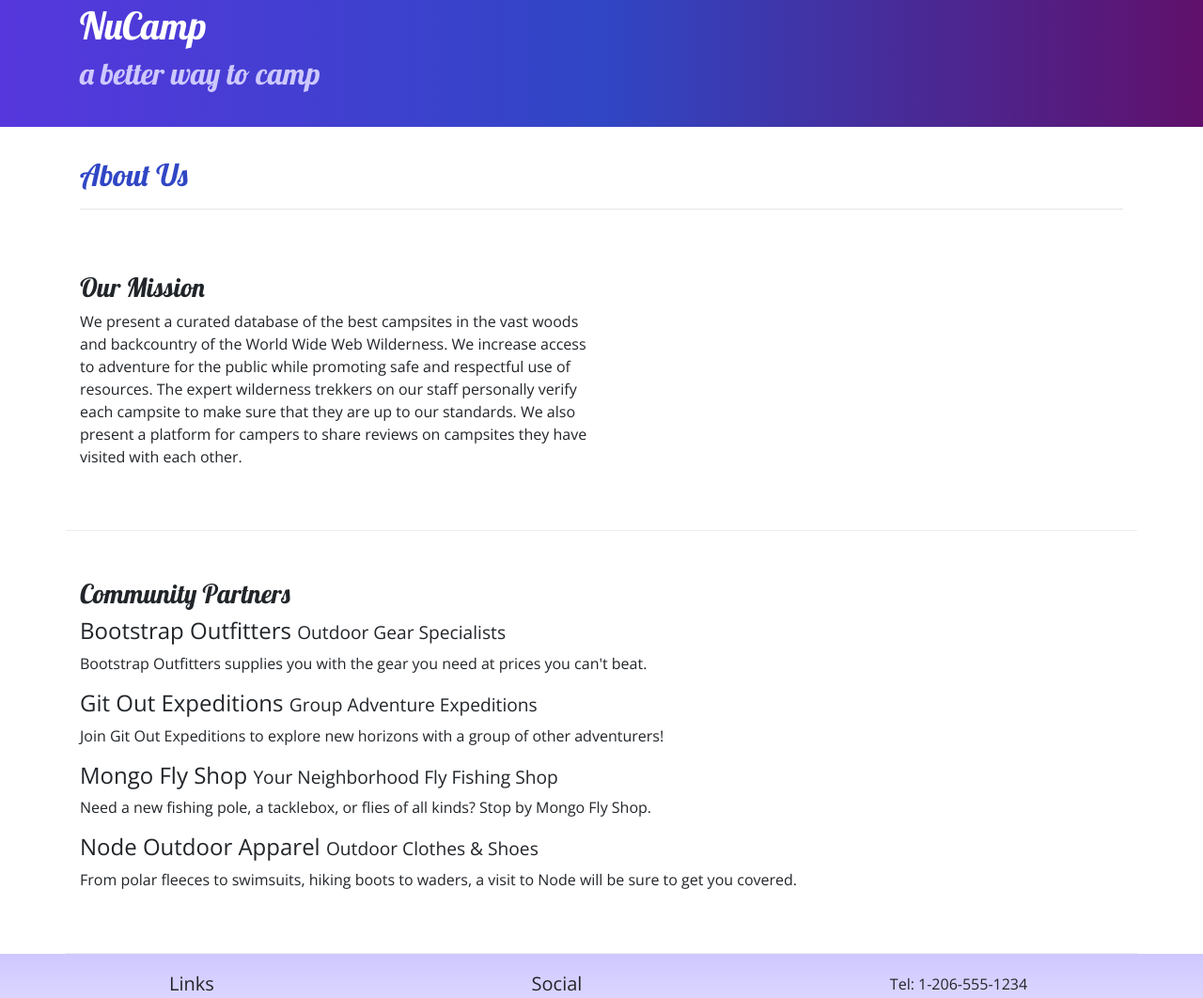
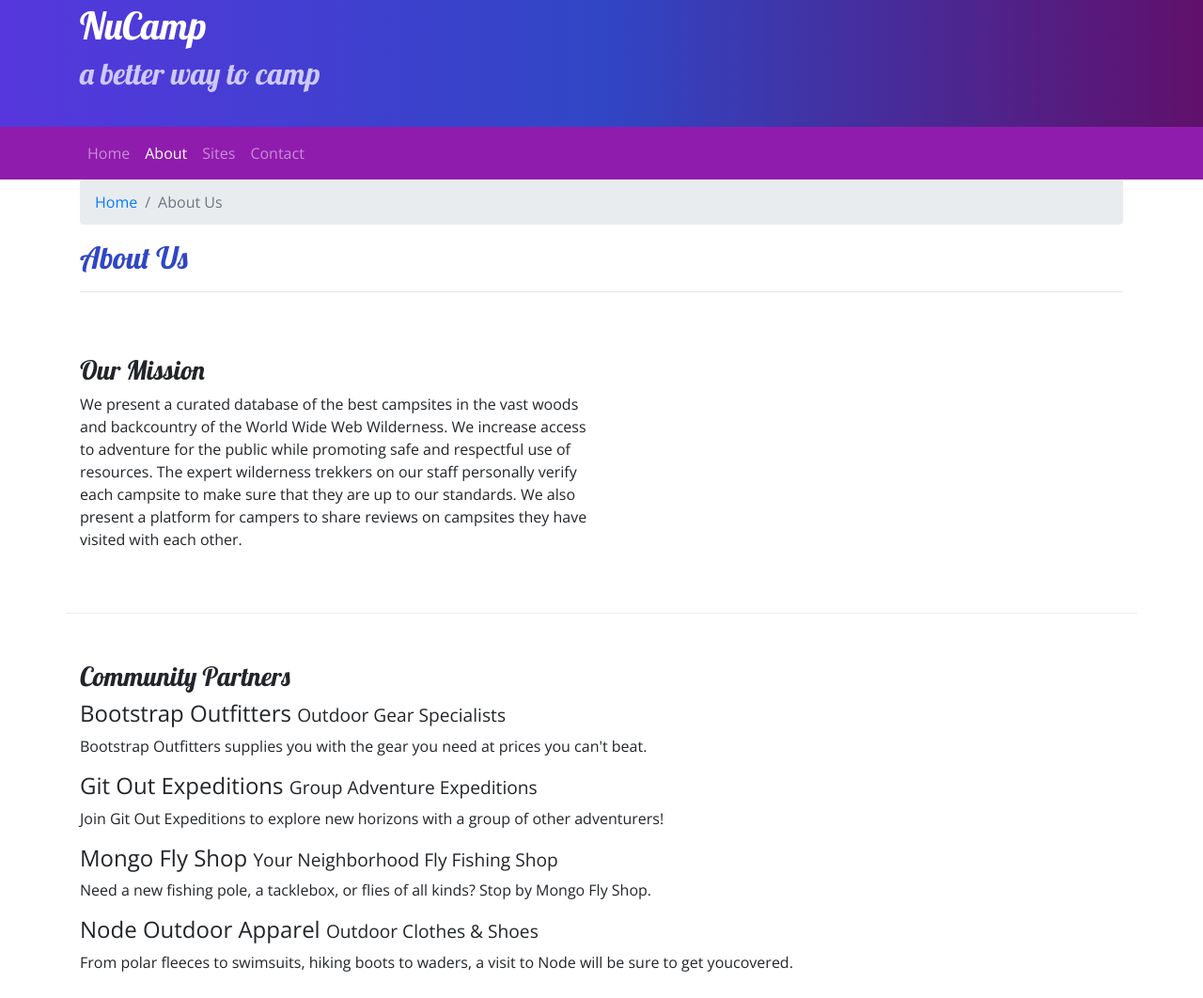
Before and after one commit to Cyrun2/nucamp, a website: page aboutus.html in a window 1280 px wide. Shown: the part 27-1089 px from the top of the page at 94% size. Drawn offline with nearby package versions, Linux system fonts and the light colour scheme.

Commit message:
Navbar and Breadcrumbs

```diff
--- a/aboutus.html
+++ b/aboutus.html
@@ -2,11 +2,12 @@
 <html lang="en">
 
 <head>
-    <!-- Required meta tags always come first -->
     <meta charset="utf-8" />
     <meta name="viewport" content="width=device-width, initial-scale=1" />
 
     <link rel="stylesheet" href="/node_modules/bootstrap/dist/css/bootstrap.min.css">
+
+    <link rel="stylesheet" href="/node_modules/font-awesome/css/font-awesome.min.css">
     <link rel="stylesheet" href="https://fonts.googleapis.com/css?family=Lobster|Open+Sans" />
     <link rel="stylesheet" href="css/styles.css" />
 
@@ -26,9 +27,29 @@
         </div>
     </header>
 
+    <nav class="navbar navbar-expand-sm navbar-dark sticky-top">
+        <div class="container">
+            <button class="navbar-toggler ml-auto" type="button" data-toggle="collapse" data-target="#nucampNavbar">
+                <span class="navbar-toggler-icon"></span>
+            </button>
+            <div class="collapse navbar-collapse" id="nucampNavbar">
+                <ul class="navbar-nav">
+                    <li class="nav-item"><a class="nav-link" href="/index.html">Home</a></li>
+                    <li class="nav-item active"><a class="nav-link" href="#">About</a></li>
+                    <li class="nav-item"><a class="nav-link" href="#">Sites</a></li>
+                    <li class="nav-item"><a class="nav-link" href="#">Contact</a></li>
+                </ul>
+            </div>
+        </div>
+    </nav>
+
     <div class="container">
         <div class="row">
-            <div class="col-12">
+            <div class="col">
+                <ol class="breadcrumb">
+                    <li class="breadcrumb-item"><a href="/index.html">Home</a>
+                    <li class="breadcrumb-item active">About Us</li>
+                </ol>
                 <h2>About Us</h2>
                 <hr />
             </div>
@@ -37,10 +58,13 @@
         <div class="row row-content">
             <div class="col-sm-6">
                 <h3>Our Mission</h3>
-                <p>We present a curated database of the best campsites in the vast woods and backcountry of the World
-                    Wide Web Wilderness. We increase access to adventure for the public while promoting safe and
-                    respectful use of resources. The expert wilderness trekkers on our staff personally verify each
-                    campsite to make sure that they are up to our standards. We also present a platform for campers to
+                <p>We present a curated database of the best campsites in the vast woods and
+                    backcountry of the World Wide Web Wilderness.
+                    We increase access to adventure for the public while promoting safe and
+                    respectful use of resources.
+                    The expert wilderness trekkers on our staff personally verify each
+                    campsite to make sure that they are up to our standards.
+                    We also present a platform for campers to
                     share reviews on campsites they have visited with each other.</p>
             </div>
         </div>
@@ -49,18 +73,17 @@
             <div class="col">
                 <h3>Community Partners</h3>
                 <h4>Bootstrap Outfitters <small>Outdoor Gear Specialists</small></h4>
-                <p class="d-none d-sm-block">Bootstrap Outfitters supplies you with the gear you need at prices you
-                    can't beat.</p>
+                <p class="d-none d-sm-block">Bootstrap Outfitters supplies you with the gear you need
+                    at prices you can't beat.</p>
                 <h4>Git Out Expeditions <small>Group Adventure Expeditions</small></h4>
-                <p class="d-none d-sm-block">Join Git Out Expeditions to explore new horizons with a group of other
-                    adventurers!</p>
+                <p class="d-none d-sm-block">Join Git Out Expeditions to explore new horizons with
+                    a group of other adventurers!</p>
                 <h4>Mongo Fly Shop <small>Your Neighborhood Fly Fishing Shop</small></h4>
-                <p class="d-none d-sm-block">Need a new fishing pole, a tacklebox, or flies of all kinds? Stop by Mongo
-                    Fly Shop.</p>
+                <p class="d-none d-sm-block">Need a new fishing pole, a tacklebox, or flies of all kinds?
+                    Stop by Mongo Fly Shop.</p>
                 <h4>Node Outdoor Apparel <small>Outdoor Clothes & Shoes</small></h4>
-                <p class="d-none d-sm-block">From polar fleeces to swimsuits, hiking boots to waders, a visit to Node
-                    will be sure to get you
-                    covered.</p>
+                <p class="d-none d-sm-block">From polar fleeces to swimsuits, hiking boots to waders,
+                    a visit to Node will be sure to get youcovered.</p>
             </div>
         </div>
     </div>
--- a/css/styles.css
+++ b/css/styles.css
@@ -20,6 +20,7 @@
 }
 
 .jumbotron{
+    margin: 0;
     padding: 30px;
     background-image: linear-gradient(to right, #5637dd, #3046c5, #60106b);
     color: white;
@@ -30,3 +31,7 @@
     border-bottom: 1px ridge;
     min-height: 200px;
 }
+
+.navbar{
+    background-color: #901CAD;
+}
--- a/package.json
+++ b/package.json
@@ -15,6 +15,7 @@
   },
   "dependencies": {
     "bootstrap": "^4.5.2",
+    "font-awesome": "^4.7.0",
     "jquery": "^3.5.1",
     "popper.js": "^1.16.1"
   }
```
Also changed, not shown: index.html (+25 -7 lines), 1 other file.
